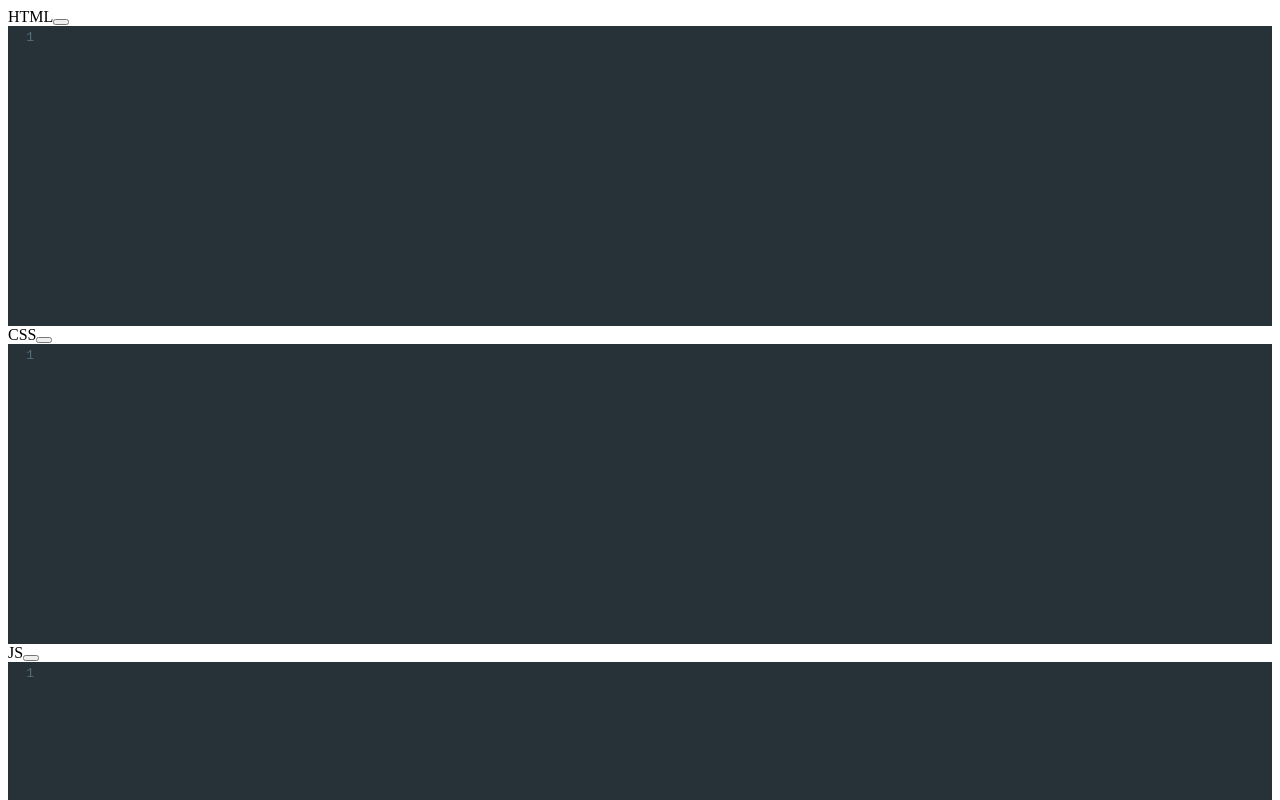
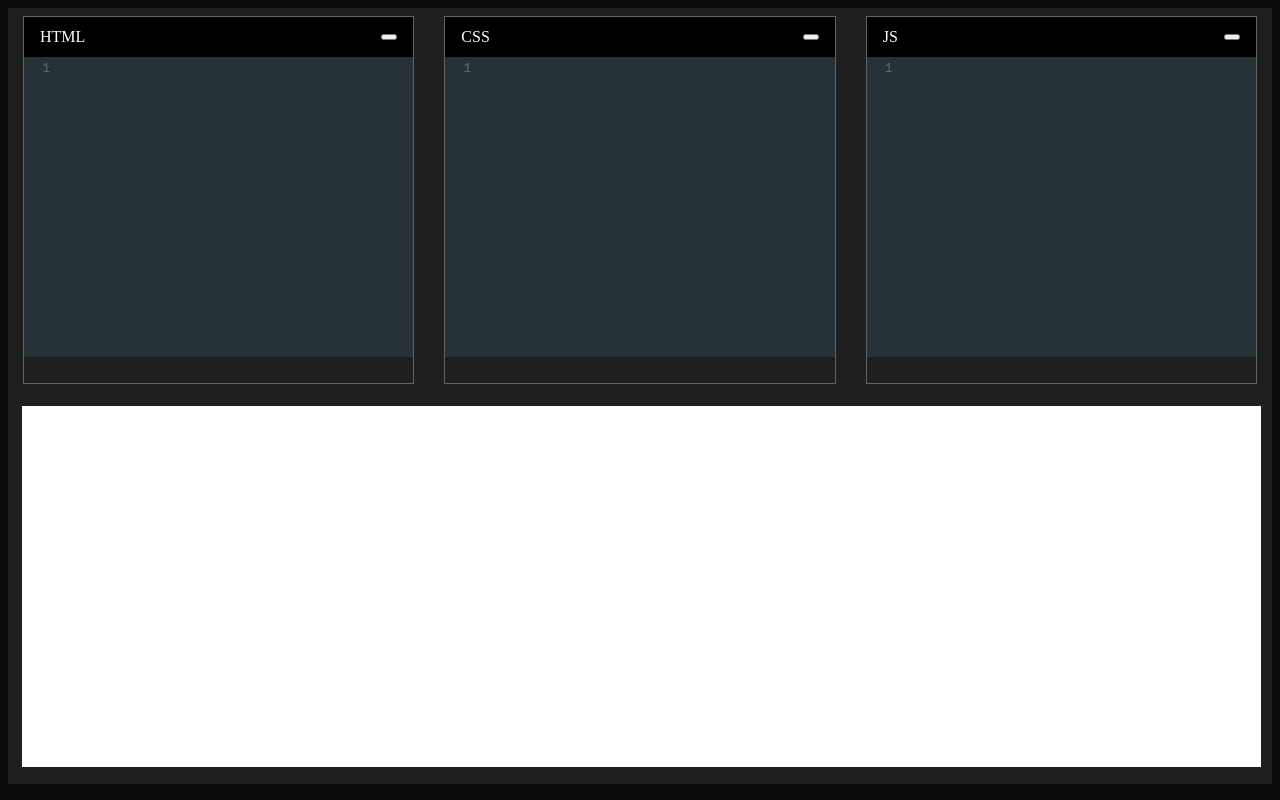
Before and after one commit to OgAeons/web-code-editor, a React (Vite) app: page / in a window 1280 px wide. Shown: the top 800 px of the page. Built offline with nearby package versions, Linux system fonts and the light colour scheme.

Commit message:
Added styling

```diff
--- a/src/components/App.jsx
+++ b/src/components/App.jsx
@@ -32,7 +32,7 @@ function App() {
                 <iframe
                     title="output"
                     sandbox="allow-scripts"
-                    style={{border: 0, height: "100%", width: "100%"}}
+                    style={{border: 0, height: "92%", width: "98%"}}
                 ></iframe>
             </div>
         </div>
--- a/src/styles.css
+++ b/src/styles.css
@@ -1,20 +1,35 @@
-/* body {
-    background-color: green;
+body {
+    background-color: rgb(11, 11, 11);
 }
 
 .editor-section {
-    background-color: blue;
-    height: 50vh;
+    background-color: rgb(31, 31, 31);
+    height: 48vh;
     display: flex;
 }
 
 .editor-container {
-    width: 70vh;
-    border: 1px solid black;
+    color: white;
+    width: 65vh;
+    margin: 0.5rem 15px;
+    border: 1px solid #636363;
 }
 
 .editor-navbar {
-    background-color: bisque;
+    background-color: rgb(0, 0, 0);
+    height: 5vh;
+    padding: 0 1rem;
     display: flex;
     justify-content: space-between;
-} */
+    align-items: center;
+}
+
+.display {
+    background-color: rgb(31, 31, 31);
+    height: 49vh;
+}
+
+iframe {
+    background-color: white;
+    margin: 0.9rem;
+}
```
